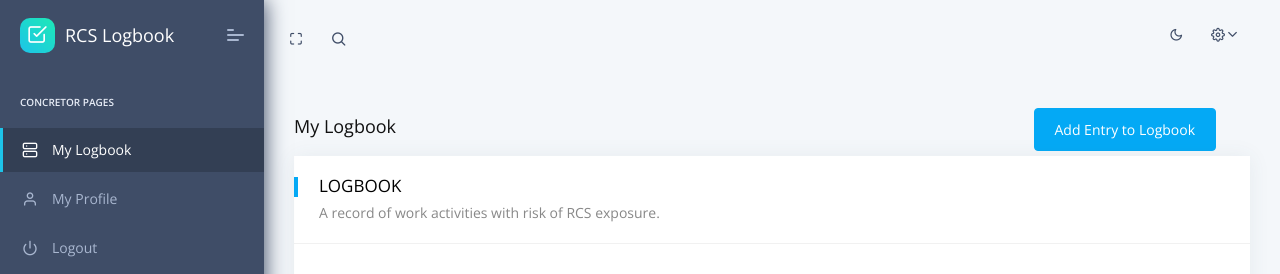
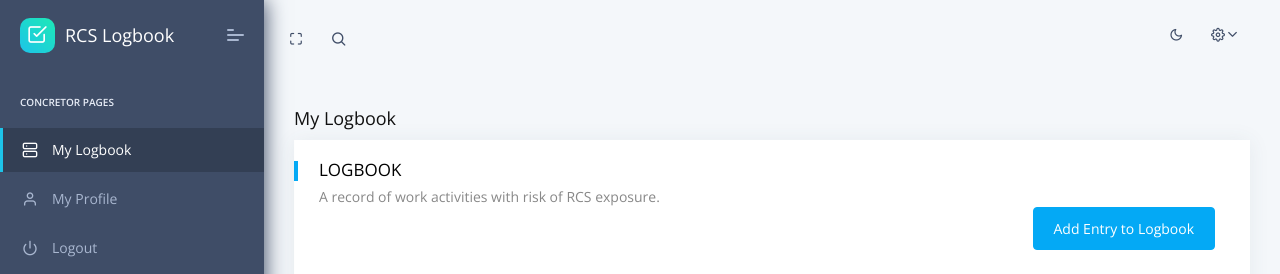
Before and after one commit to nrbcode/eccc-logbook, a Flask app: page /logbook/my-logbook in a window 1280 px wide. Shown: the top 274 px of the page. Run offline with Flask 3, Linux system fonts and the light colour scheme; the visitor is signed in with stand-in values (Sample User, id 1); data comes from the database, SQL or seed files in the repository; data that the repository does not hold is empty; some libraries are stand-ins or nearby versions.

Commit message:
Gravatar; landing message; entry button alignment.

```diff
--- a/logbook/authentication/models.py
+++ b/logbook/authentication/models.py
@@ -1,6 +1,8 @@
 # -*- encoding: utf-8 -*-
 """ logbook/authentication/models
     Data models provided to sqlalchemy."""
+
+import hashlib
 
 from flask_login import UserMixin
 from logbook import db
@@ -41,6 +43,19 @@ class User(db.Model, UserMixin):
             "address": self.address,
             "bio": self.bio
         }
+
+    def avatar(self, size: str = '300'):
+
+        # Encode the email to lowercase and  then to bytes
+        email_encoded = self.email.lower().encode('utf-8')
+
+        # Generate the SHA256 hash of the email
+        digest = hashlib.sha256(email_encoded).hexdigest()
+
+        # construct url
+        identicon_url = 'https://www.gravatar.com/avatar/{}?d=identicon&s={}'.format(digest, size)
+
+        return identicon_url
 
     @classmethod
     def find_by_email(cls, email: str) -> "User":
--- a/logbook/templates/includes/navigation.html
+++ b/logbook/templates/includes/navigation.html
@@ -44,7 +44,8 @@
                     </a>
                     <div class="dropdown-menu dropdown-menu-right profile-notification">
                         <div class="pro-head">
-                            <img src="{{ config.ASSETS_ROOT }}/images/user/avatar-1.jpg" class="img-radius" alt="User-Profile-Image">
+                            <!--<img src="{{ config.ASSETS_ROOT }}/images/user/avatar-1.jpg" class="img-radius" alt="User-Profile-Image">-->
+                            <img class="img-fluid rounded-circle" src={{ current_user.avatar(40) }} alt="change avatar">
                             <span>
                                 {{ current_user.username }}
                             </span>
--- a/logbook/templates/logbook/edit-profile.html
+++ b/logbook/templates/logbook/edit-profile.html
@@ -81,8 +81,8 @@
                                     <div class="card-block">
                                         <div class="d-flex align-items-center justify-content-center flex-column">
                                             <div class="w-50 p-3">
-                                                <img src="{{ config.ASSETS_ROOT }}/images/user/profile.jpg" alt="profile image"
-                                                     class="img-fluid rounded-circle">
+                                                <!--<img src="{*{ config.ASSETS_ROOT }*}/images/user/profile.jpg" alt="profile image" class="img-fluid rounded-circle">-->
+                                                <img class="img-fluid rounded-circle" src={{ current_user.avatar(400) }} alt="change avatar">
                                             </div>
                                             <div class="text-center">
                                                 <h4 class="font-weight-bold h6">
--- a/logbook/templates/logbook/index.html
+++ b/logbook/templates/logbook/index.html
@@ -24,14 +24,8 @@
                                 </div>
                                 <div class="col-sm-3 text-primary">Admin Logbook</div>
                                 {% else %}
-                                <div class="col-sm-9">
-                                    <div class="page-header-title">
-                                        <h5 class="m-b-10">My Logbook</h5>
-                                    </div>
-                                </div>
-                                <div class="col-sm-3">
-                                    <!-- role="button" -->
-                                    <a class="btn btn-primary" type="button" href={{ url_for('activity_blueprint.new_logbook_entry') }} title="add new entry to your logbook" data-toggle="tooltip" aria-controls="addLog" >Add Entry to Logbook</a>
+                                <div class="page-header-title col-sm-9">
+                                    <h5 class="m-b-10">My Logbook</h5>
                                 </div>
                                 {% endif %}
                             </div>
@@ -49,6 +43,12 @@
                                         <div class="card-header">
                                             <h5>LOGBOOK</h5>
                                             <span class="d-block m-t-5">A record of work activities with risk of RCS exposure.</span>
+                                            {% if not admin %}
+                                            <div class="text-right">
+                                                <a class="btn btn-primary text-right" type="button" href={{ url_for('activity_blueprint.new_logbook_entry') }}
+                                                   title="add new entry to your logbook" data-toggle="tooltip" aria-controls="addLog">Add Entry to Logbook</a>
+                                            </div>
+                                            {% endif %}
                                         </div>
                                         <div class="card-block table-border-style">
                                             <div class="table-responsive">
--- a/logbook/templates/logbook/my-profile.html
+++ b/logbook/templates/logbook/my-profile.html
@@ -38,8 +38,8 @@
                                         <div class="card-block">
                                             <div class="d-flex align-items-center justify-content-center flex-column">
                                                 <div class="w-50 p-3">
-                                                    <img src="{{ config.ASSETS_ROOT }}/images/user/profile.jpg" alt="profile image"
-                                                         class="img-fluid rounded-circle">
+                                                    <!--<img src="{*{ config.ASSETS_ROOT }*}/images/user/profile.jpg" alt="profile image" class="img-fluid rounded-circle">-->
+                                                    <img class="img-fluid rounded-circle" src={{ current_user.avatar(300) }} alt="change avatar">
                                                 </div>
                                                 <div class="text-center">
                                                     <h4 class="font-weight-bold h6">
```
Also changed, not shown: logbook/templates/home/landing.html (+8 -9 lines), 1 other file.
